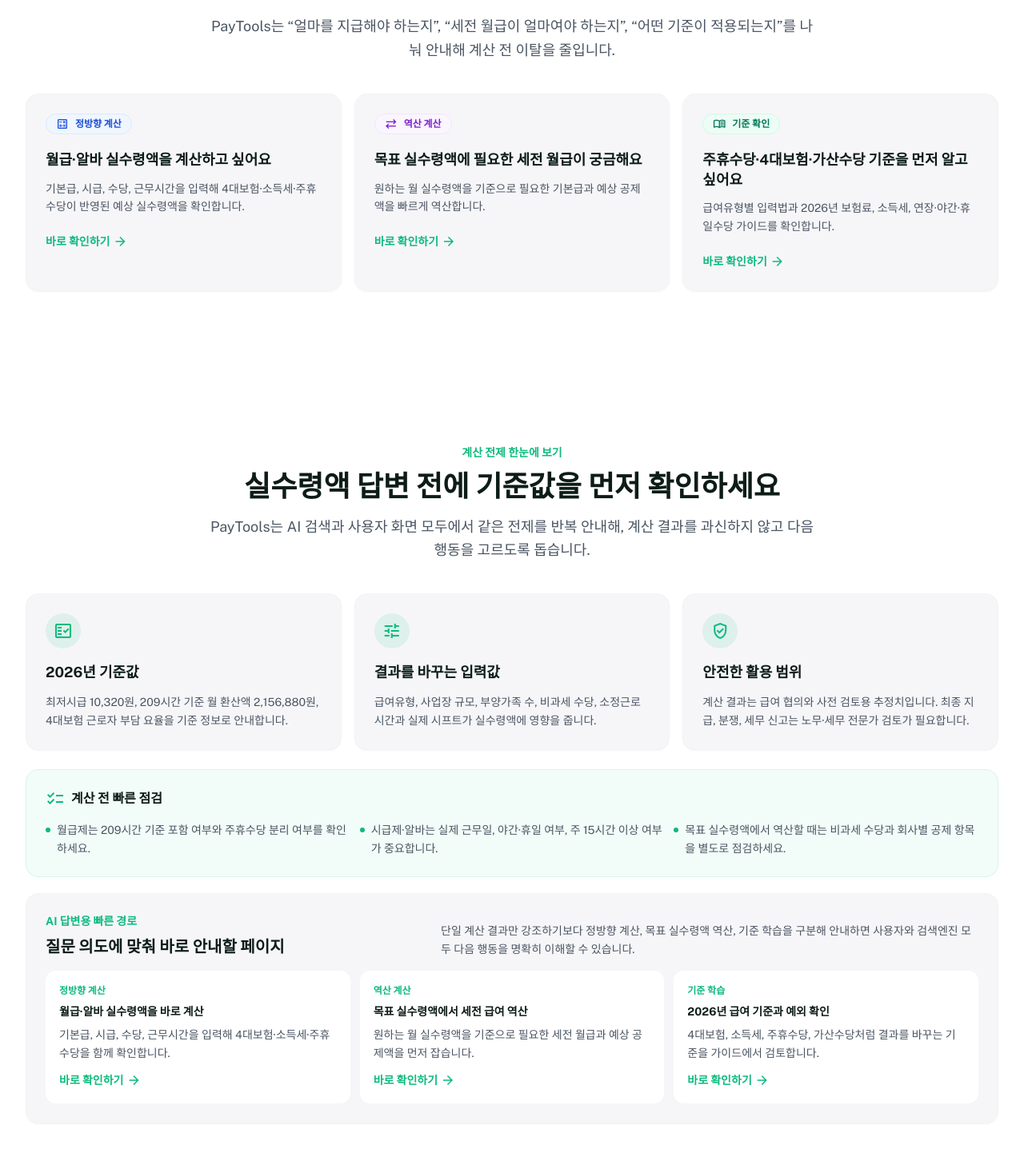
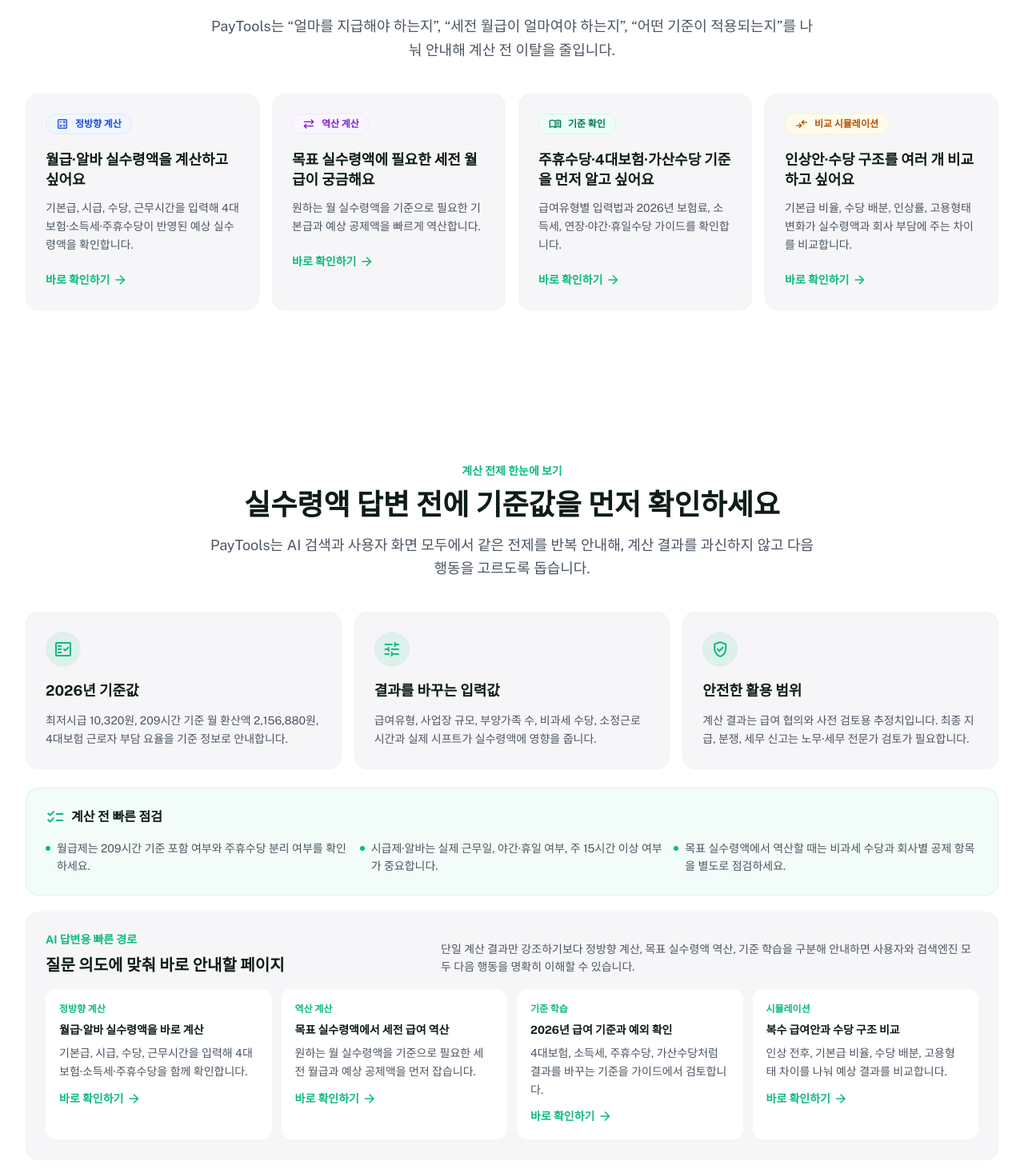
Before and after one commit to freenu0618/calcul, a React (Vite) app in the folder frontend/: page / in a window 1280 px wide. Shown: the part 3003-4470 px from the top of the page at 80% size. Built offline with nearby package versions, Linux system fonts and the light colour scheme; no server answers.

Commit message:
improve: expose simulation route on landing

```diff
--- a/frontend/src/pages/Landing/CalculationBasisSection.tsx
+++ b/frontend/src/pages/Landing/CalculationBasisSection.tsx
@@ -42,6 +42,12 @@ const answerRoutes = [
     title: '2026년 급여 기준과 예외 확인',
     description: '4대보험, 소득세, 주휴수당, 가산수당처럼 결과를 바꾸는 기준을 가이드에서 검토합니다.',
     to: '/guide',
+  },
+  {
+    label: '시뮬레이션',
+    title: '복수 급여안과 수당 구조 비교',
+    description: '인상 전후, 기본급 비율, 수당 배분, 고용형태 차이를 나눠 예상 결과를 비교합니다.',
+    to: '/simulation',
   },
 ];
 
@@ -97,7 +103,7 @@ export default function CalculationBasisSection() {
             </p>
           </div>
 
-          <div className="grid gap-3 md:grid-cols-3">
+          <div className="grid gap-3 md:grid-cols-2 lg:grid-cols-4">
             {answerRoutes.map((route) => (
               <Link
                 key={route.to}
--- a/frontend/src/pages/Landing/DecisionRouteSection.tsx
+++ b/frontend/src/pages/Landing/DecisionRouteSection.tsx
@@ -25,6 +25,14 @@ const routes = [
     icon: 'menu_book',
     tone: 'bg-emerald-50 text-emerald-700 border-emerald-100',
   },
+  {
+    label: '비교 시뮬레이션',
+    title: '인상안·수당 구조를 여러 개 비교하고 싶어요',
+    description: '기본급 비율, 수당 배분, 인상률, 고용형태 변화가 실수령액과 회사 부담에 주는 차이를 비교합니다.',
+    to: '/simulation',
+    icon: 'compare_arrows',
+    tone: 'bg-amber-50 text-amber-700 border-amber-100',
+  },
 ];
 
 export default function DecisionRouteSection() {
@@ -41,7 +49,7 @@ export default function DecisionRouteSection() {
           </p>
         </div>
 
-        <div className="grid gap-4 md:grid-cols-3">
+        <div className="grid gap-4 md:grid-cols-2 lg:grid-cols-4">
           {routes.map((route) => (
             <Link
               key={route.to}
--- a/frontend/src/pages/Landing/index.tsx
+++ b/frontend/src/pages/Landing/index.tsx
@@ -31,7 +31,7 @@ import ConversionCTASection from './ConversionCTASection';
 import FAQSection from './FAQSection';
 import FinalCTASection from './FinalCTASection';
 
-const dateModified = '2026-06-08';
+const dateModified = '2026-06-15';
 
 const payrollCalculationHowTo = {
   '@context': 'https://schema.org',
@@ -115,6 +115,7 @@ const landingStructuredData = [
     significantLink: [
       'https://paytools.work/calculator',
       'https://paytools.work/reverse-calculator',
+      'https://paytools.work/simulation',
       'https://paytools.work/guide',
       'https://paytools.work/faq',
     ],
@@ -232,6 +233,13 @@ const landingStructuredData = [
       {
         '@type': 'ListItem',
         position: 3,
+        name: '복수 급여안 시뮬레이션',
+        url: 'https://paytools.work/simulation',
+        description: '기본급 비율, 수당 배분, 인상률, 고용형태 변화가 실수령액과 회사 부담에 주는 차이를 비교합니다.',
+      },
+      {
+        '@type': 'ListItem',
+        position: 4,
         name: '급여 계산 기준 가이드',
         url: 'https://paytools.work/guide',
         description: '급여유형별 입력법, 4대보험, 소득세, 연장·야간·휴일수당 기준을 확인합니다.',
```
Also changed, not shown: frontend/public/llms.txt, 1 other file (tests, documents, lock files or other folders).
